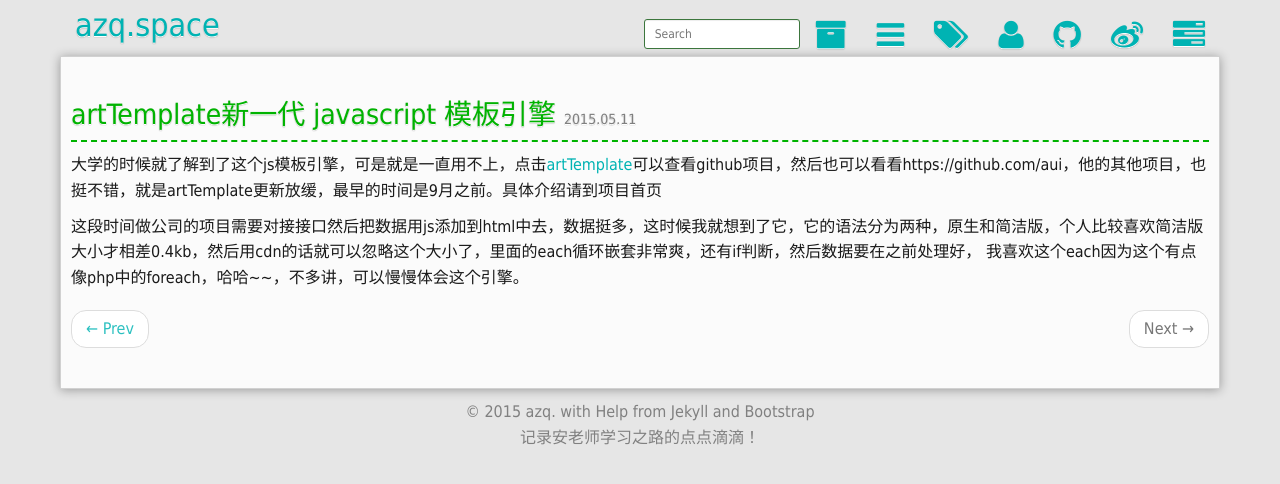
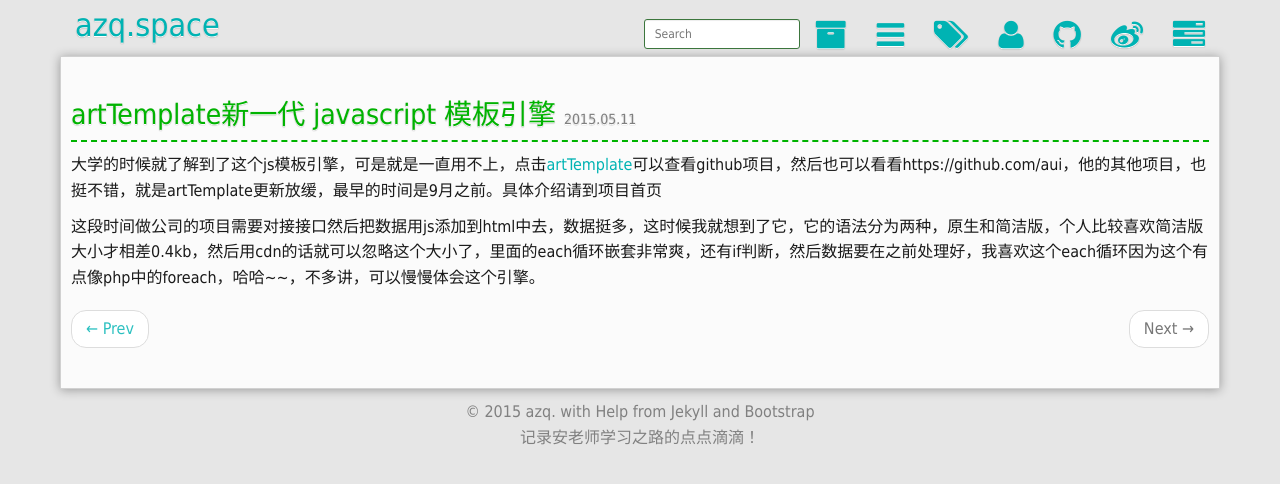
Before and after one commit to POST-AND-GET/POST-AND-GET.github.io, a Jekyll site: the page built from _posts/2015-05-11-artTemplate.md, in a window 1280 px wide. Shown: the top 484 px of the page. Built offline with Jekyll 4.4.1, drawn with Linux system fonts in a browser that asks for light colours; Markdown is read by kramdown in place of the engine named in the settings; comment, search, counter and statistics services are not loaded.

Commit message:
artTemplate

```diff
--- a/_posts/2015-05-11-artTemplate.md
+++ b/_posts/2015-05-11-artTemplate.md
@@ -7,4 +7,4 @@
 大学的时候就了解到了这个js模板引擎，可是就是一直用不上，点击<a href="https://github.com/aui/artTemplate" target="_blank">artTemplate</a>可以查看github项目，然后也可以看看https://github.com/aui，他的其他项目，也挺不错，就是artTemplate更新放缓，最早的时间是9月之前。具体介绍请到项目首页
 
 <!-- more -->
-这段时间做公司的项目需要对接接口然后把数据用js添加到html中去，数据挺多，这时候我就想到了它，它的语法分为两种，原生和简洁版，个人比较喜欢简洁版大小才相差0.4kb，然后用cdn的话就可以忽略这个大小了，里面的each循环嵌套非常爽，还有if判断，然后数据要在之前处理好，	{{each list as value index}}我喜欢这个each因为这个有点像php中的foreach，哈哈~~，不多讲，可以慢慢体会这个引擎。
+这段时间做公司的项目需要对接接口然后把数据用js添加到html中去，数据挺多，这时候我就想到了它，它的语法分为两种，原生和简洁版，个人比较喜欢简洁版大小才相差0.4kb，然后用cdn的话就可以忽略这个大小了，里面的each循环嵌套非常爽，还有if判断，然后数据要在之前处理好，我喜欢这个each循环因为这个有点像php中的foreach，哈哈~~，不多讲，可以慢慢体会这个引擎。
```
